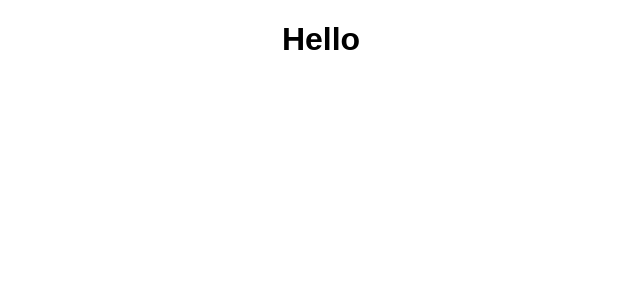
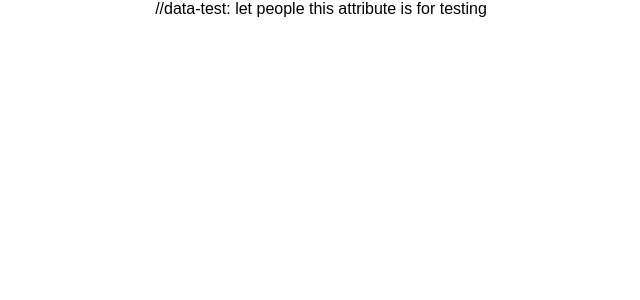
Before and after one commit to victoryapcheeann/testing101, a React (Create React App) app: page / in a window 1280 px wide. Shown: the top 300 px of the page, without its empty margins (319-959 px from the left). Built offline with nearby package versions, Linux system fonts and the light colour scheme.

Commit message:
First red-green test

```diff
--- a/src/App.js
+++ b/src/App.js
@@ -1,12 +1,12 @@
 import React, { Component } from 'react';
-import logo from './logo.svg';
 import './App.css';
+import ClickCounter from './ClickCounter/ClickCounter';
 
 class App extends Component {
   render() {
     return (
       <div className="App">
-        <h1>Hello</h1>
+        <ClickCounter />
       </div>
     );
   }
--- /dev/null
+++ b/src/ClickCounter/ClickCounter.js
@@ -0,0 +1,14 @@
+import React, { Component } from 'react';
+import './ClickCounter.css';
+
+class ClickCounter extends Component {
+  render() {
+    return (
+      <div data-test="component-app">
+      //data-test: let people this attribute is for testing
+      </div>
+    );
+  }
+}
+
+export default ClickCounter;
```
Also changed, not shown: src/ClickCounter/ClickCounter.css (added), 2 other files (tests, documents, lock files or other folders).
